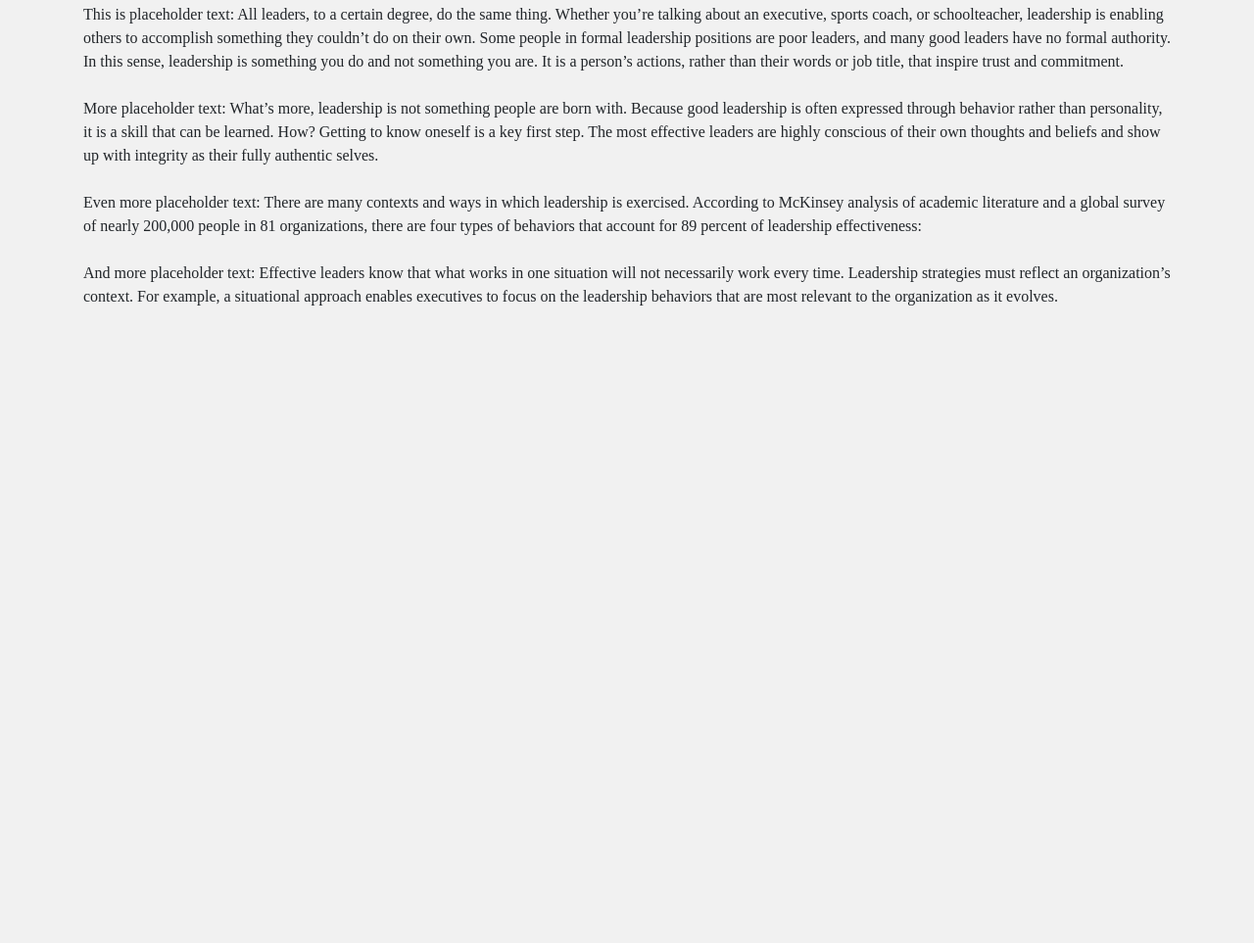
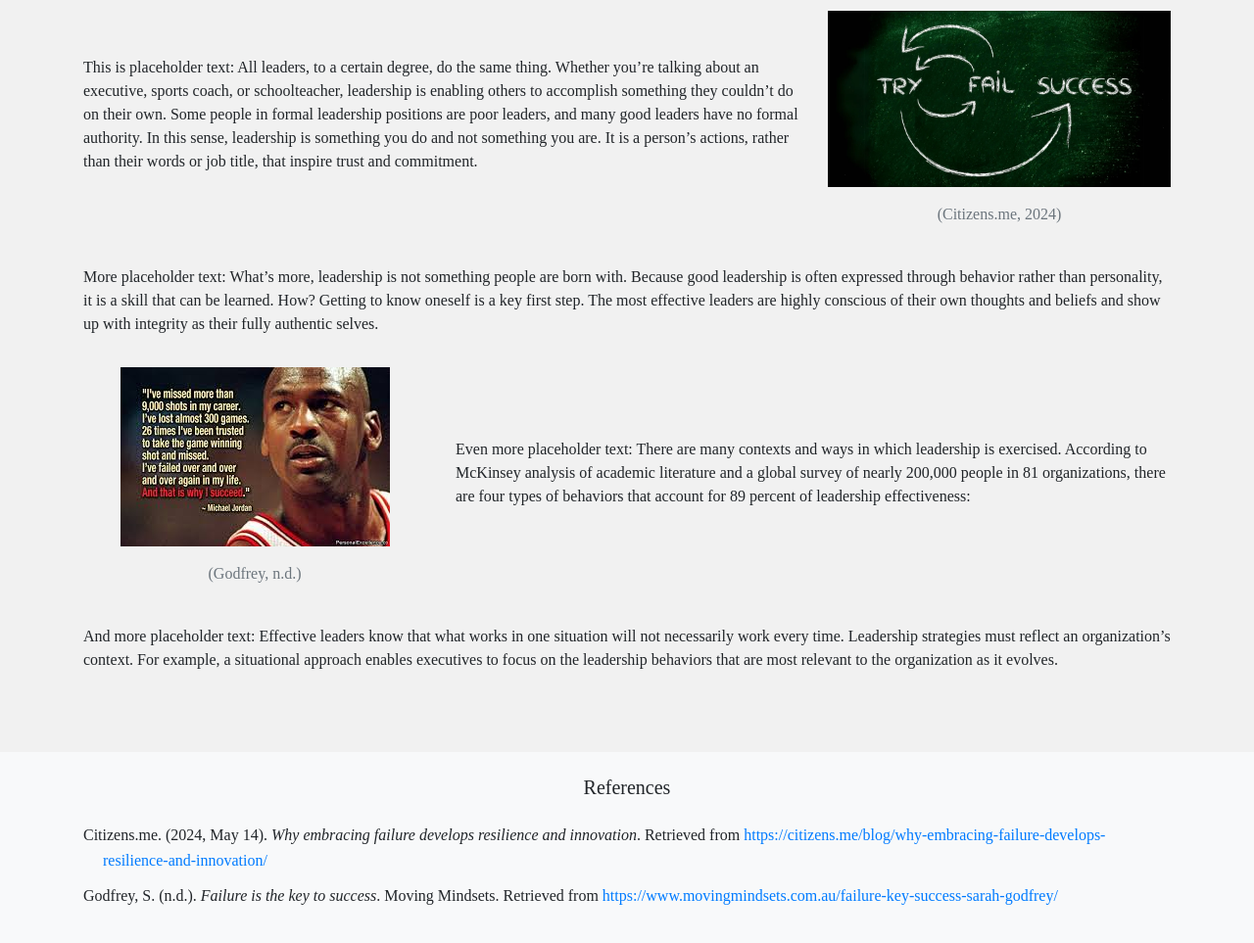
Before and after one commit to bradlevinsky/bradlevinsky.github.io, a plain HTML site: page index.html in a window 1280 px wide. Shown: the part 391-1354 px from the top of the page at 98% size. Before the commit the page ends 800 px from the top, so only its background shows below. Drawn offline with nearby package versions, Linux system fonts and the light colour scheme.

Commit message:
updated site

```diff
--- a/index.html
+++ b/index.html
@@ -49,14 +49,21 @@
         <article class="col-lg-12">
             <h3>Placeholder Sub heading.</h3>
             <ul class="list-unstyled">
-                <li class="mb-4">
+                <li class="mb-4 row align-items-center">
+                    <div class="col-12 col-md-8">
                         <p>
                             This is placeholder text: All leaders, to a certain degree, do the same thing. Whether you’re talking about an executive, sports coach,
                             or schoolteacher, leadership is enabling others to accomplish something they couldn’t do on their own. Some people in
                             formal leadership positions are poor leaders, and many good leaders have no formal authority. In this sense, leadership is
                             something you do and not something you are. It is a person’s actions, rather than their words or job title, that inspire trust and commitment.
                         </p>
+                    </div>
+                    <div class="col-12 col-md-4 text-center">
+                        <img src="index/images/photos/image1.png" alt="Try Fail Success" class="img-fluid my-2">
+                        <p class="text-muted mt-2">(Citizens.me, 2024)</p> <!-- In-Text Citation -->
+                    </div>
                 </li>
+
                 <li class="mb-4">
                     <p>
                         More placeholder text: What’s more, leadership is not something people are born with. Because good leadership is often expressed through
@@ -64,13 +71,21 @@
                         The most effective leaders are highly conscious of their own thoughts and beliefs and show up with integrity as their fully authentic selves.
                     </p>
                 </li>
-                <li class="mb-4">
+
+                <li class="mb-4 row align-items-center">
+                    <div class="col-12 col-md-4 text-center">
+                        <img src="index/images/photos/image2.jpg" alt="Leadership Effectiveness" class="img-fluid my-2">
+                        <p class="text-muted mt-2">(Godfrey, n.d.)</p> <!-- In-Text Citation -->
+                    </div>
+                    <div class="col-12 col-md-8">
                         <p>
                             Even more placeholder text: There are many contexts and ways in which leadership is exercised. According to McKinsey analysis of
                             academic literature and a global survey of nearly 200,000 people in 81 organizations, there are four types of behaviors that account
                             for 89 percent of leadership effectiveness:
                         </p>
+                    </div>
                 </li>
+
                 <li class="mb-4">
                     <p>
                         And more placeholder text: Effective leaders know that what works in one situation will not necessarily work every time.
@@ -82,11 +97,31 @@
         </article>
     </div>
 </section>
-<footer > <!-- Scroll to Top Button -->
+<footer class="bg-light mt-5 pt-4 pb-4">
+    <div class="container">
+        <h5 class="text-center mb-4">References</h5>
+        <ul class="list-unstyled apa-references">
+            <li>
+                Citizens.me. (2024, May 14). <em>Why embracing failure develops resilience and innovation</em>. Retrieved from
+                <a href="https://citizens.me/blog/why-embracing-failure-develops-resilience-and-innovation/" target="_blank">
+                    https://citizens.me/blog/why-embracing-failure-develops-resilience-and-innovation/
+                </a>
+            </li>
+            <li>
+                Godfrey, S. (n.d.). <em>Failure is the key to success</em>. Moving Mindsets. Retrieved from
+                <a href="https://www.movingmindsets.com.au/failure-key-success-sarah-godfrey/" target="_blank">
+                    https://www.movingmindsets.com.au/failure-key-success-sarah-godfrey/
+                </a>
+            </li>
+        </ul>
+    </div>
+</footer>
+
+<!-- Scroll to Top Button -->
 <button onclick="topFunction()" id="scrollTopBtn" title="Go to top">
     &#8679;
 </button>
-</footer>
+
 
 <script src="https://code.jquery.com/jquery-3.5.1.slim.min.js"></script>
 <script src="https://cdn.jsdelivr.net/npm/@popperjs/core@2.9.2/dist/umd/popper.min.js"></script>
--- a/index/css/styles.css
+++ b/index/css/styles.css
@@ -216,3 +216,11 @@ article {
 #scrollTopBtn:hover {
     color: rgba(0, 0, 0, 0.7); /* Make the arrow slightly transparent on hover */
 }
+
+.apa-references li {
+    margin-bottom: 10px; /* Spacing between citations */
+    text-align: left; /* Ensures text is left-aligned */
+    text-indent: -20px; /* Hanging indent: negative first-line indent */
+    padding-left: 20px; /* Indent subsequent lines */
+    line-height: 1.6; /* Improves readability */
+}
--- a/index/scripts/script.js
+++ b/index/scripts/script.js
@@ -62,12 +62,14 @@ window.onscroll = function() {
 };
 
 function scrollFunction() {
-    if (document.body.scrollTop > 20 || document.documentElement.scrollTop > 20) {
+    var scrollableHeight = document.documentElement.scrollHeight - document.documentElement.clientHeight;
+    if ((document.body.scrollTop > 20 || document.documentElement.scrollTop > 20) && scrollableHeight > 50) {
         scrollTopBtn.style.display = "block";
     } else {
         scrollTopBtn.style.display = "none";
     }
 }
+
 
 // Scroll to the top of the document when the user clicks the button
 function topFunction() {
```
Also changed, not shown: index/images/photos/image1.png (added), index/images/photos/image2.jpg (added). Lines whose indentation alone changed are shown as unchanged.
